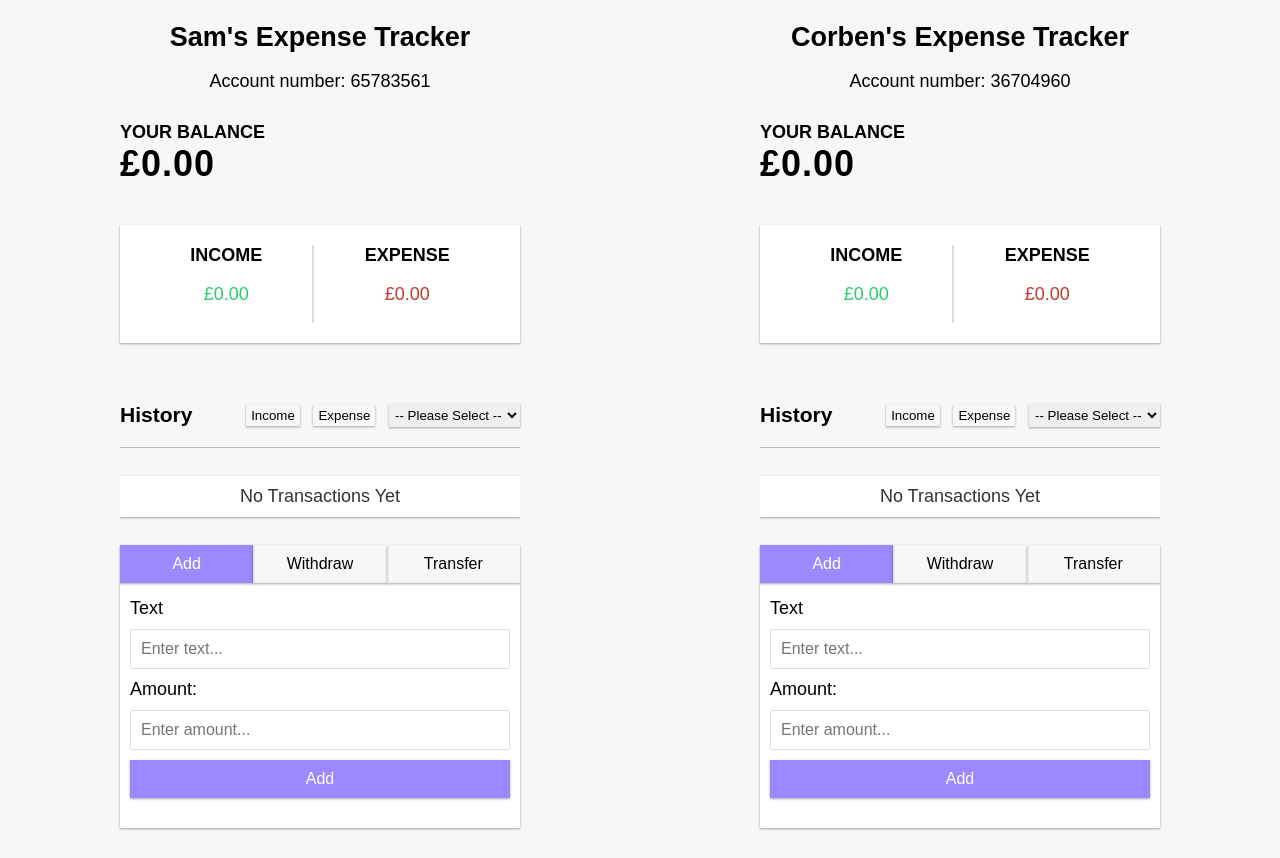
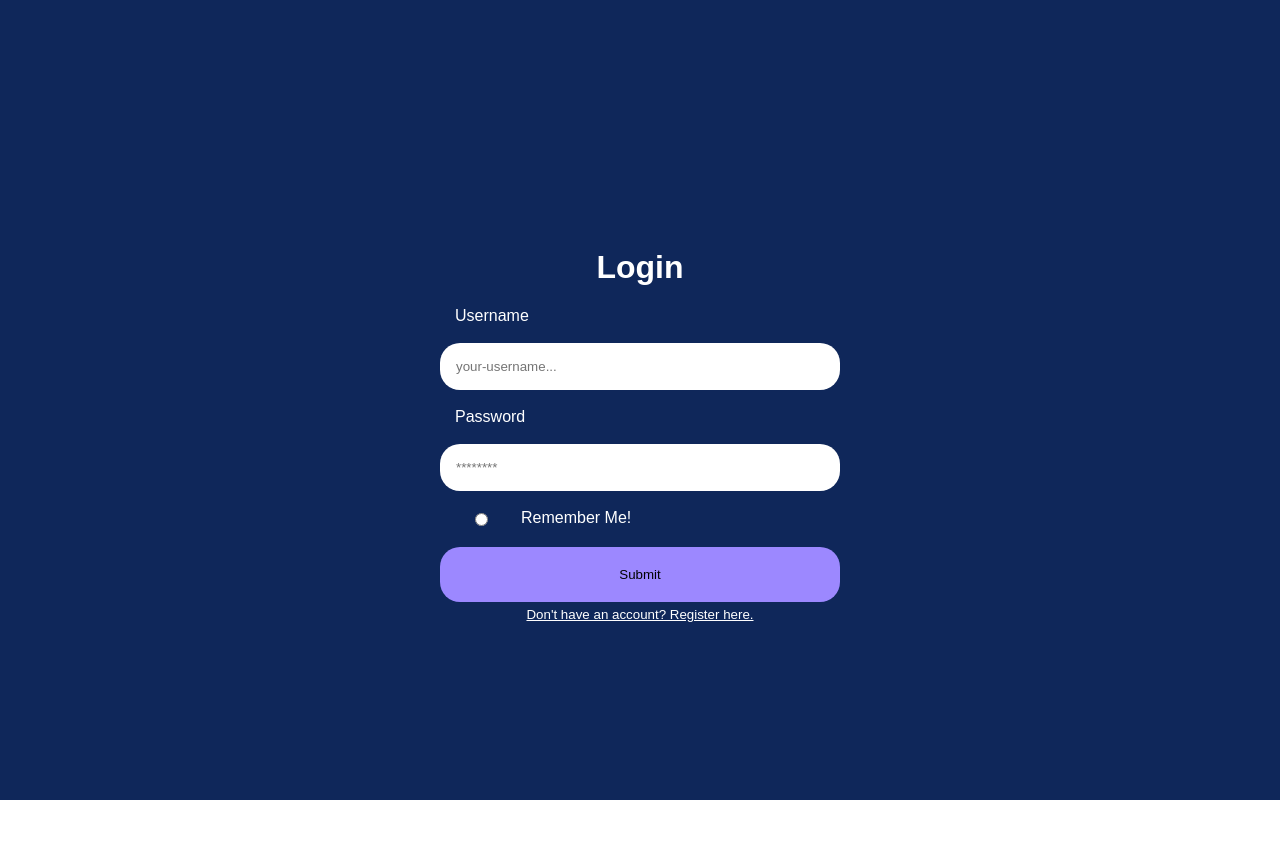
Before and after one commit to udK01/IncomeExpenseApp, a React (Vite) app: page / in a window 1280 px wide. After the commit the page ends 800 px from the top, so only its background shows below. Built offline with nearby package versions, Linux system fonts and the light colour scheme.

Commit message:
Added login and register, limited removed global css.

```diff
--- a/src/App.jsx
+++ b/src/App.jsx
@@ -1,24 +1,52 @@
 import ExpenseApp from "./components/ExpenseApp";
-// import Register from "./components/Register/Register";
-// import Login from "./components/Login/Login";
+import Register from "./components/Register/Register";
+import Login from "./components/Login/Login";
 
-import { useState } from "react";
+import { useState, useEffect } from "react";
 
 export default function App() {
+  const [user, setUser] = useState([]);
+  const [rememberUser, setRememberUser] = useState(false);
+  const [currentForm, setCurrentForm] = useState("Login");
   const [update, setUpdate] = useState("");
-  const [currentForm, setCurrentForm] = useState("Login");
+
+  useEffect(() => {
+    if (user.length > 0) {
+      localStorage.setItem("user", JSON.stringify(user));
+    }
+  }, [rememberUser]);
+
+  useEffect(() => {
+    const storedUser = localStorage.getItem("user");
+    if (storedUser) {
+      setUser(JSON.parse(storedUser));
+    }
+  }, []);
 
   const toggleForm = (formName) => {
     setCurrentForm(formName);
   };
 
+  function handleLogin(userData, stayLoggedIn) {
+    setUser(userData);
+    setRememberUser(stayLoggedIn);
+  }
+
+  function handleLogout() {
+    setUser([]);
+    localStorage.removeItem("user");
+  }
+
   return (
     <>
-      {/* {currentForm === "Login" ? (
-        <Login onFormSwitch={toggleForm} />
+      {localStorage.clear()}
+      {user.length == 0 ? (
+        currentForm === "Login" ? (
+          <Login onFormSwitch={toggleForm} onLogin={handleLogin} />
         ) : (
           <Register onFormSwitch={toggleForm} />
-      )} */}
+        )
+      ) : (
         <div className="bank-container">
           <ExpenseApp
             id={65783561}
@@ -26,18 +54,8 @@ export default function App() {
             update={update}
             setUpdate={setUpdate}
           />
-        <ExpenseApp
-          id={36704960}
-          user={"Corben"}
-          update={update}
-          setUpdate={setUpdate}
-        />
-        {/* <ExpenseApp
-          id={33690320}
-          user={"Trafford"}
-          forceUpdateToggle={forceUpdateToggle}
-        /> */}
         </div>
+      )}
     </>
   );
 }
--- a/src/components/Login/Login.jsx
+++ b/src/components/Login/Login.jsx
@@ -1,69 +1,88 @@
-// import styles from "./Login.module.css";
-// import { useState } from "react";
+import styles from "./Login.module.css";
+import { useState } from "react";
+import axios from "axios";
 
-// export default function Login(props) {
-//   const [email, setEmail] = useState("");
-//   const [username, setUsername] = useState("");
-//   const [password, setPassword] = useState("");
+export default function Login(props) {
+  const [username, setUsername] = useState("");
+  const [password, setPassword] = useState("");
+  const [isChecked, setIsChecked] = useState(false);
 
-//   async function fetchData(filename) {
-//     console.log(filename);
-//     try {
-//       const response = await fetch(`../../public/${filename}`);
-//       if (!response.ok) {
-//         throw new Error(`Failed to fetch data!`);
-//       }
-//       const data = await response.text();
-//       console.log(data);
-//     } catch (error) {
-//       console.error(`Error fetching the data: ${error}`);
-//     }
-//   }
+  const handleInputChange = () => {
+    setIsChecked(!isChecked);
+  };
 
-//   const handleSubmit = (e) => {
-//     e.preventDefault();
+  const handleSubmit = (e) => {
+    e.preventDefault();
 
-//     console.log(email);
-//     console.log(username);
-//     console.log(password);
-//   };
+    axios
+      .get("/api/account", {
+        params: {
+          username: username,
+          password: password,
+        },
+        headers: {
+          "Content-Type": "application/json",
+        },
+      })
+      .then((response) => {
+        const rememberUser = document.getElementById("logged-in-btn").checked;
+        props.onLogin(response.data, rememberUser);
+      })
+      .catch((error) => {
+        console.error("Error fetching account:", error);
+      });
+  };
 
-//   return (
-//     <>
-//       <form className={styles["login-form"]} onSubmit={handleSubmit}>
-//         <h1>Login</h1>
-//         <label htmlFor="username">Username</label>
-//         <div className={styles["input-container"]}>
-//           <input
-//             id="username"
-//             type="text"
-//             name="username"
-//             value={username}
-//             onChange={(e) => setUsername(e.target.value)}
-//             placeholder="your-username..."
-//           />
-//         </div>
-//         <label htmlFor="password">Password</label>
-//         <div className={styles["input-container"]}>
-//           <input
-//             id="password"
-//             type="password"
-//             name="password"
-//             value={password}
-//             onChange={(e) => setPassword(e.target.value)}
-//             placeholder="********"
-//           />
-//         </div>
-//         <button type="submit" onClick={() => fetchData(`loginDetails.txt`)}>
-//           Submit
-//         </button>
-//       </form>
-//       <button
-//         className={styles["link-btn"]}
-//         onClick={() => props.onFormSwitch("Register")}
-//       >
-//         Don't have an account? Register here.
-//       </button>
-//     </>
-//   );
-// }
+  return (
+    <>
+      <div className={styles["login-container"]}>
+        <form className={styles["login-form"]} onSubmit={handleSubmit}>
+          <h1>Login</h1>
+          <label htmlFor="username">Username</label>
+          <div className={styles["input-container"]}>
+            <input
+              id="username"
+              type="text"
+              name="username"
+              value={username}
+              onChange={(e) => setUsername(e.target.value)}
+              placeholder="your-username..."
+            />
+          </div>
+          <label htmlFor="password">Password</label>
+          <div className={styles["input-container"]}>
+            <input
+              id="password"
+              type="password"
+              name="password"
+              value={password}
+              onChange={(e) => setPassword(e.target.value)}
+              placeholder="********"
+            />
+          </div>
+          <div
+            className={styles["remain-logged-in-container"]}
+            onClick={handleInputChange}
+          >
+            <input
+              id="logged-in-btn"
+              type="radio"
+              checked={isChecked}
+              onChange={() => {}}
+            />
+            <label htmlFor="logged-in-btn">Remember Me!</label>
+          </div>
+          <button className={styles["submit"]} type="submit">
+            Submit
+          </button>
+        </form>
+        <button
+          className={styles["link-btn"]}
+          onClick={() => props.onFormSwitch("Register")}
+        >
+          Don't have an account? Register here.
+        </button>
+      </div>
+    </>
+  );
+}
--- a/src/components/Login/Login.module.css
+++ b/src/components/Login/Login.module.css
@@ -1,7 +1,12 @@
-/* body {
+body {
+  margin: 0;
+  padding: 0;
+}
+
+.login-container {
   display: flex;
   min-height: 100vh;
-    text-align: center;
+  flex-direction: column;
   align-items: center;
   justify-content: center;
   font-family: sans-serif;
@@ -24,7 +29,7 @@
   justify-content: space-between;
   margin-bottom: 10px;
   width: inherit;
-    padding: 10px;
+  padding-top: 10px;
 }
 
 .login-form label {
@@ -43,7 +48,14 @@
   border-radius: 20px;
 }
 
-.login-form button {
+.remain-logged-in-container {
+  width: inherit;
+  display: flex;
+  padding-left: 30px;
+  padding-bottom: 20px;
+}
+
+.submit {
   border: none;
   padding: 20px;
   cursor: pointer;
@@ -59,4 +71,4 @@
   background: none;
   padding-top: 5px;
   text-decoration: underline;
-} */
+}
--- a/src/components/Register/Register.jsx
+++ b/src/components/Register/Register.jsx
@@ -1,207 +1,201 @@
-// import styles from "./Register.module.css";
-// import { useState } from "react";
+import styles from "./Register.module.css";
+import { useState } from "react";
+import axios from "axios";
 
-// export default function Register(props) {
-//   const [email, setEmail] = useState("");
-//   const [username, setUsername] = useState("");
-//   const [password, setPassword] = useState("");
-//   const [password2, setPassword2] = useState("");
+export default function Register(props) {
+  const [username, setUsername] = useState("");
+  const [password, setPassword] = useState("");
+  const [password2, setPassword2] = useState("");
 
-//   // Errors
-//   const [usernameError, setUsernameError] = useState("");
-//   const [passwordError, setPasswordError] = useState("");
-//   const [password2Error, setPassword2Error] = useState("");
+  // Errors
+  const [usernameError, setUsernameError] = useState("");
+  const [passwordError, setPasswordError] = useState("");
+  const [password2Error, setPassword2Error] = useState("");
 
-//   // Constants
-//   const USERNAME_LOWER = 3;
-//   const USERNAME_UPPER = 15;
-//   const PASSWORD_LOWER = 6;
-//   const PASSWORD_UPPER = 20;
+  // Constants
+  const USERNAME_LOWER = 3;
+  const USERNAME_UPPER = 15;
+  const PASSWORD_LOWER = 6;
+  const PASSWORD_UPPER = 20;
 
-//   const handleSubmit = async (e) => {
-//     e.preventDefault();
-//     setUsernameError("");
-//     setPasswordError("");
-//     setPassword2Error("");
+  const handleSubmit = async (e) => {
+    e.preventDefault();
+    setUsernameError("");
+    setPasswordError("");
+    setPassword2Error("");
 
-//     try {
-//       if (rangeCheck(username, USERNAME_LOWER, USERNAME_UPPER)) {
-//         if (passwordValidations(password, PASSWORD_LOWER, PASSWORD_UPPER)) {
-//           await saveData();
-//         }
-//       }
-//     } catch (error) {
-//       setUsernameError(error.message);
-//     }
-//   };
+    try {
+      if (rangeCheck(username, USERNAME_LOWER, USERNAME_UPPER, "Username")) {
+        if (passwordValidations(password, PASSWORD_LOWER, PASSWORD_UPPER)) {
+          const exists = await userExists(username);
+          if (!exists) {
+            saveData();
+          }
+        }
+      }
+    } catch (error) {
+      setUsernameError(error.message);
+    }
+  };
 
-//   function rangeCheck(input, lowerBound, upperBound) {
-//     if (input.length >= lowerBound && input.length <= upperBound) {
-//       return true;
-//     }
-//     throw new Error(
-//       `Username has to be between ${lowerBound} and ${upperBound}`
-//     );
-//   }
+  function rangeCheck(input, lowerBound, upperBound, object) {
+    if (input.length >= lowerBound && input.length <= upperBound) {
+      return true;
+    }
+    throw new Error(
+      `${object} has to be between ${lowerBound} and ${upperBound}`
+    );
+  }
 
-//   function passwordValidations(input, lowerBound, upperBound) {
-//     try {
-//       if (rangeCheck(input, lowerBound, upperBound)) {
-//         if (input === password2) {
-//           if (validatePassword(password)) {
-//             return true;
-//           } else {
-//             throw new Error(
-//               `Your password must contain a digit, an uppercase and lower case character!`
-//             );
-//           }
-//         } else {
-//           throw new Error(`You must enter the same password!`);
-//         }
-//       }
-//     } catch (error) {
-//       setPasswordError(error.message);
-//       setPassword2Error(error.message);
-//     }
-//   }
+  function passwordValidations(input, lowerBound, upperBound) {
+    try {
+      if (rangeCheck(input, lowerBound, upperBound, "Password")) {
+        if (input === password2) {
+          if (validatePassword(password)) {
+            return true;
+          } else {
+            throw new Error(
+              `Your password must contain a digit, an uppercase and lower case character!`
+            );
+          }
+        } else {
+          throw new Error(`You must enter the same password!`);
+        }
+      }
+    } catch (error) {
+      setPasswordError(error.message);
+      setPassword2Error(error.message);
+    }
+  }
 
-//   function validatePassword(password) {
-//     const uppercaseRegex = /[A-Z]/;
-//     const lowercaseRegex = /[a-z]/;
-//     const digitRegex = /[0-9]/;
+  function validatePassword(password) {
+    const uppercaseRegex = /[A-Z]/;
+    const lowercaseRegex = /[a-z]/;
+    const digitRegex = /[0-9]/;
 
-//     const containsUppercase = uppercaseRegex.test(password);
-//     const containsLowercase = lowercaseRegex.test(password);
-//     const containsDigit = digitRegex.test(password);
+    const containsUppercase = uppercaseRegex.test(password);
+    const containsLowercase = lowercaseRegex.test(password);
+    const containsDigit = digitRegex.test(password);
 
-//     return containsUppercase && containsLowercase && containsDigit;
-//   }
+    return containsUppercase && containsLowercase && containsDigit;
+  }
 
-//   // async function saveData() {
-//   //   try {
-//   //     console.log(`Start.`);
-//   //     const response = await fetch("/saveData", {
-//   //       method: "POST",
-//   //       headers: {
-//   //         "Content-Type": "application/json",
-//   //       },
-//   //       body: JSON.stringify({ email }), // Send the email in the request body
-//   //     });
-//   //     console.log(`End.`);
-//   //     if (!response.ok) {
-//   //       console.error("Response status:", response.status);
-//   //       console.log(response.url);
-//   //       throw new Error("Failed to save data");
-//   //     }
-//   //     console.log("Data saved successfully!");
-//   //   } catch (error) {
-//   //     console.error("Error saving data:", error);
-//   //   }
-//   // }
+  function userExists(username) {
+    return axios
+      .get("/api/account_names")
+      .then((response) => {
+        const existingUsers = response.data;
+        for (const existingUser of existingUsers) {
+          if (existingUser.username === username) {
+            throw new Error(`Username '${username}' is already taken.`);
+          }
+        }
+        return false;
+      })
+      .catch((error) => {
+        console.error("Error fetching data:", error);
+        throw error;
+      });
+  }
 
-//   async function saveData() {
-//     try {
-//       console.log("Sending POST request...");
-//       const response = await fetch("/saveData", {
-//         method: "POST",
-//         headers: {
-//           "Content-Type": "application/json",
-//         },
-//         body: JSON.stringify({ email }),
-//       });
-//       console.log("Response received:", response);
-//       // Handle response here
-//     } catch (error) {
-//       console.error("Error sending POST request:", error);
-//     }
-//   }
+  function saveData() {
+    let userData = { username: username, password: password };
 
-//   function autoFill() {
-//     setEmail(`test@test.com`);
-//     setUsername(`testUser`);
-//     setPassword(`Testpw123`);
-//     setPassword2(`Testpw123`);
-//   }
+    axios
+      .post("/api/account", userData, {
+        headers: {
+          "Content-Type": "application/json",
+        },
+      })
+      .then(() => {
+        setUsername("");
+        setPassword("");
+        setPassword2("");
+        props.onFormSwitch("Login");
+      })
+      .catch((error) => {
+        console.error("Error creating account:", error);
+      });
+  }
 
-//   return (
-//     <>
-//       <form
-//         className={styles["register-form"]}
-//         onSubmit={(e) => handleSubmit(e)}
-//       >
-//         <h1>Register</h1>
-//         <div className={styles.labelAndError}>
-//           <label htmlFor="email">Email</label>
-//         </div>
-//         <div className={styles["input-container"]}>
-//           <input
-//             id="email"
-//             type="email"
-//             name="email"
-//             value={email}
-//             onChange={(e) => setEmail(e.target.value)}
-//             placeholder="your.email@gmail.com"
-//           />
-//         </div>
-//         <div className={styles.labelAndError}>
-//           <label htmlFor="username">Username</label>
-//           {usernameError && <div className={styles.error}>{usernameError}</div>}
-//         </div>
-//         <div className={styles["input-container"]}>
-//           <input
-//             id="username"
-//             type="text"
-//             name="username"
-//             value={username}
-//             onChange={(e) => {
-//               setUsername(e.target.value);
-//             }}
-//             placeholder="your-username..."
-//           />
-//         </div>
-//         <div className={styles.labelAndError}>
-//           <label htmlFor="password">Password</label>
-//           {passwordError && <div className={styles.error}>{passwordError}</div>}
-//         </div>
-//         <div className={styles["input-container"]}>
-//           <input
-//             id="password"
-//             type="password"
-//             name="password"
-//             value={password}
-//             onChange={(e) => {
-//               setPassword(e.target.value);
-//             }}
-//             placeholder="********"
-//           />
-//         </div>
-//         <div className={styles.labelAndError}>
-//           <label htmlFor="password2">Repeat Password</label>
-//           {password2Error && (
-//             <div className={styles.error}>{password2Error}</div>
-//           )}
-//         </div>
-//         <div className={styles["input-container"]}>
-//           <input
-//             id="password2"
-//             type="password"
-//             name="password2"
-//             value={password2}
-//             onChange={(e) => {
-//               setPassword2(e.target.value);
-//             }}
-//             placeholder="********"
-//           />
-//         </div>
-//         <button type="submit">Submit</button>
-//       </form>
-//       <button
-//         className={styles["link-btn"]}
-//         onClick={() => props.onFormSwitch("Login")}
-//       >
-//         Already have an account? Login here.
-//       </button>
-//       <button onClick={autoFill}>Autofill</button>
-//     </>
-//   );
-// }
+  function autoFill() {
+    setUsername(`testUser`);
+    setPassword(`Testpw123`);
+    setPassword2(`Testpw123`);
+  }
+
+  return (
+    <>
+      <div className={styles["register-container"]}>
+        <form
+          className={styles["register-form"]}
+          onSubmit={(e) => handleSubmit(e)}
+        >
+          <h1>Register</h1>
+          <div className={styles.labelAndError}>
+            <label htmlFor="username">Username</label>
+            {usernameError && (
+              <div className={styles.error}>{usernameError}</div>
+            )}
+          </div>
+          <div className={styles["input-container"]}>
+            <input
+              id="username"
+              type="text"
+              name="username"
+              value={username}
+              onChange={(e) => {
+                setUsername(e.target.value);
+              }}
+              placeholder="your-username..."
+            />
+          </div>
+          <div className={styles.labelAndError}>
+            <label htmlFor="password">Password</label>
+            {passwordError && (
+              <div className={styles.error}>{passwordError}</div>
+            )}
+          </div>
+          <div className={styles["input-container"]}>
+            <input
+              id="password"
+              type="password"
+              name="password"
+              value={password}
+              onChange={(e) => {
+                setPassword(e.target.value);
+              }}
+              placeholder="********"
+            />
+          </div>
+          <div className={styles.labelAndError}>
+            <label htmlFor="password2">Repeat Password</label>
+            {password2Error && (
+              <div className={styles.error}>{password2Error}</div>
+            )}
+          </div>
+          <div className={styles["input-container"]}>
+            <input
+              id="password2"
+              type="password"
+              name="password2"
+              value={password2}
+              onChange={(e) => {
+                setPassword2(e.target.value);
+              }}
+              placeholder="********"
+            />
+          </div>
+          <button type="submit">Submit</button>
+        </form>
+        <button
+          className={styles["link-btn"]}
+          onClick={() => props.onFormSwitch("Login")}
+        >
+          Already have an account? Login here.
+        </button>
+        <button onClick={autoFill}>Autofill</button>
+      </div>
+    </>
+  );
+}
--- a/src/components/Register/Register.module.css
+++ b/src/components/Register/Register.module.css
@@ -1,7 +1,7 @@
-/* body {
+.register-container {
   display: flex;
   min-height: 100vh;
-  text-align: center;
+  flex-direction: column;
   align-items: center;
   justify-content: center;
   font-family: sans-serif;
@@ -74,4 +74,4 @@
   color: white;
   background-color: rgb(114, 10, 10);
   border-radius: 20px;
-} */
+}
--- a/src/index.css
+++ b/src/index.css
@@ -1,44 +1,42 @@
-body {
+.bank-container {
   background-color: #f7f7f7;
   display: flex;
-  flex-direction: column;
   min-height: 100vh;
   margin: 0;
   font-family: sans-serif;
   font-size: 18px;
 }
 
-button {
+.bank-container button {
   border: none;
-  background: none;
 }
 
 * {
   box-sizing: border-box;
 }
 
-h1 {
+.bank-container h1 {
   letter-spacing: 1px;
   margin: 0;
 }
 
-h3 {
+.bank-container h3 {
   padding-bottom: 10px;
   margin: 40px 0 10px;
 }
 
-h4 {
+.bank-container h4 {
   margin: 0;
   text-transform: uppercase;
 }
 
-label {
+.bank-container label {
   display: inline-block;
   margin: 10px 0;
 }
 
-input[type="text"],
-input[type="number"] {
+.bank-container input[type="text"],
+.bank-container input[type="number"] {
   border: 1px solid #dedede;
   border-radius: 2px;
   display: block;
```
Lines whose indentation alone changed are shown as unchanged.
